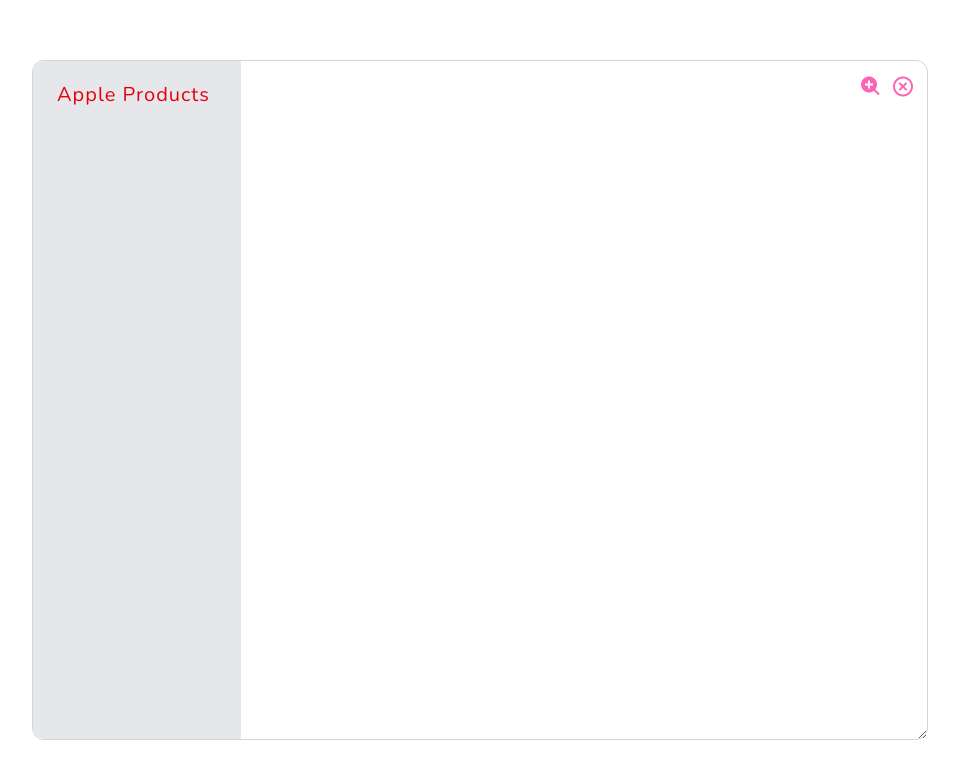
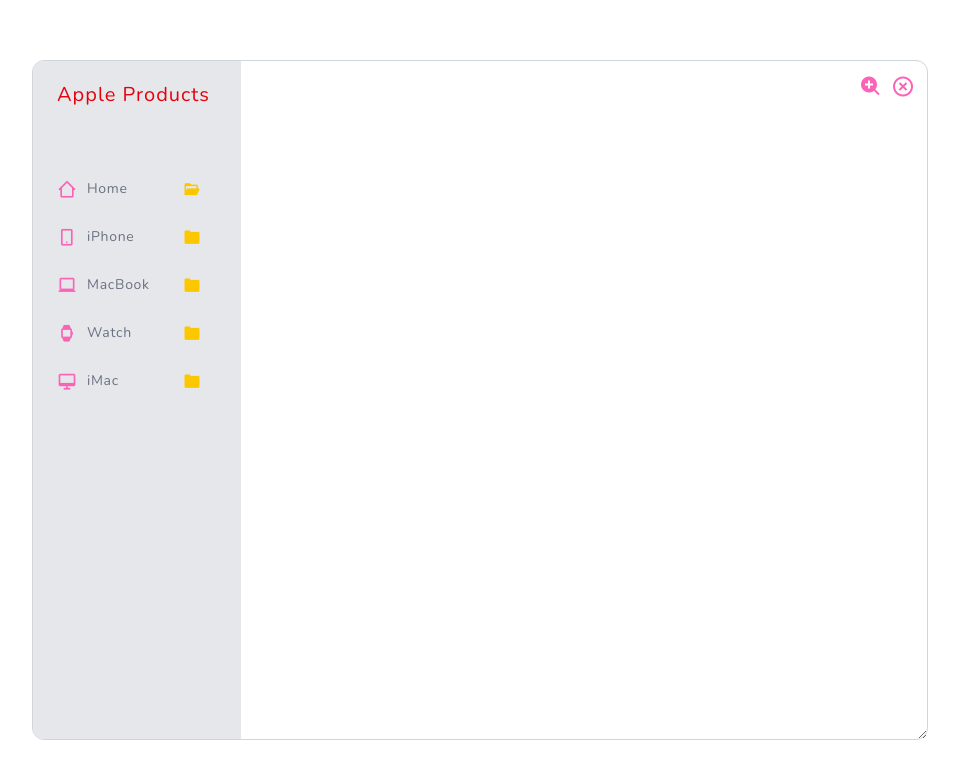
Before and after one commit to SuhasPatnaik/tronics-store, a React (Vite) app: page / in a window 1280 px wide. Shown: the top 778 px of the page, without its empty margins (160-1119 px from the left). Built offline with nearby package versions, Linux system fonts and the light colour scheme.

Commit message:
Navigation menu implemented

```diff
--- a/src/App.tsx
+++ b/src/App.tsx
@@ -4,6 +4,11 @@
 
 function App() {
   const [frameZoom, setFrameZoom] = useState(false);
+  const [activePage, setActivePage] = useState(0);
+
+  const handleNavClick = (pageIndex) => {
+    setActivePage(pageIndex);
+  };
 
   const handleZoom = () => {
     setFrameZoom(!frameZoom);
@@ -16,7 +21,7 @@
           frameZoom && "min-w-[97vw] min-h-[97vh]"
         } w-[70vw] h-[85vh] min-w-[70vw] min-h-[85vh] max-w-[90vw] max-h-[90vh] border border-gray-300 rounded-xl resize overflow-auto transition-all duration-100 relative`}
       >
-        <Navbar />
+        <Navbar onNavClick={handleNavClick} activePage={activePage} />
         <Controls onZoom={handleZoom} frameZoom={frameZoom} />
       </div>
     </div>
--- a/src/components/Navbar.tsx
+++ b/src/components/Navbar.tsx
@@ -1,4 +1,6 @@
-export default function Navbar() {
+import { navItems } from "../data";
+
+export default function Navbar({ onNavClick, activePage }) {
   return (
     <div className="2xl:w-80 xl:w-52 w-44 h-full bg-gray-200 flex flex-col justify-between pt-5 pl-6 pb-14 md:pb-0">
       <a
@@ -7,6 +9,30 @@
       >
         Apple Products
       </a>
+      <div className="flex flex-col flex-grow">
+        {navItems.map((navItem, index) => {
+          return (
+            <a
+              key={index}
+              href="#"
+              className="xl:w-36 lg:w-32 w-30 flex items-center justify-between my-3.5 text-left cursor-pointer"
+              onClick={() => onNavClick(index)}
+            >
+              <i className={`${navItem.icon} text-xl text-pink-400`}></i>
+              <span className="text-sm text-gray-500 mr-auto mx-2.5 tracking-wider">
+                {navItem.label}
+              </span>
+              <i
+                className={`text-lg text-yellow-400 ${
+                  activePage === index
+                    ? navItem.activeIcon
+                    : navItem.inactiveIcon
+                }`}
+              ></i>
+            </a>
+          );
+        })}
+      </div>
     </div>
   );
 }
```
